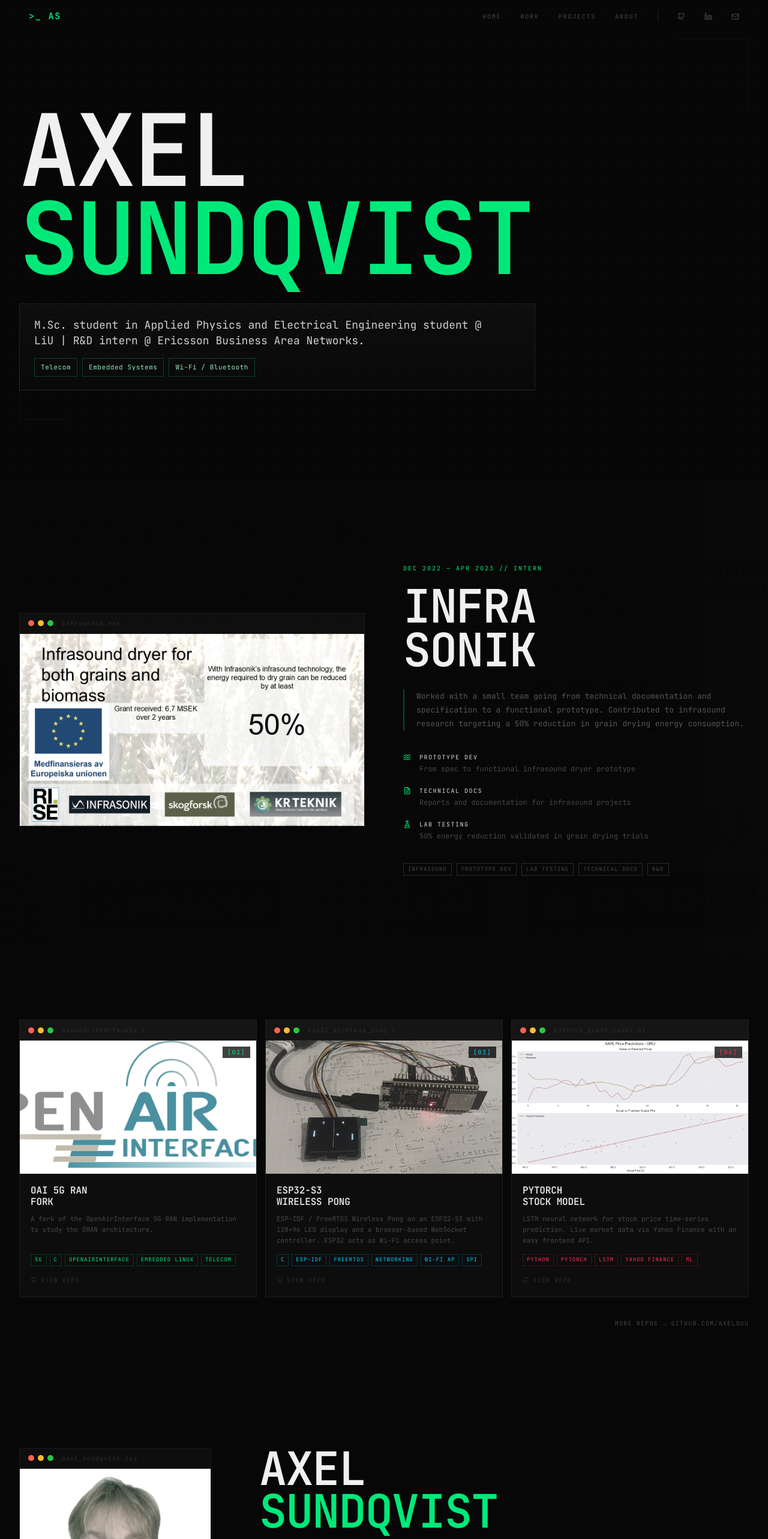
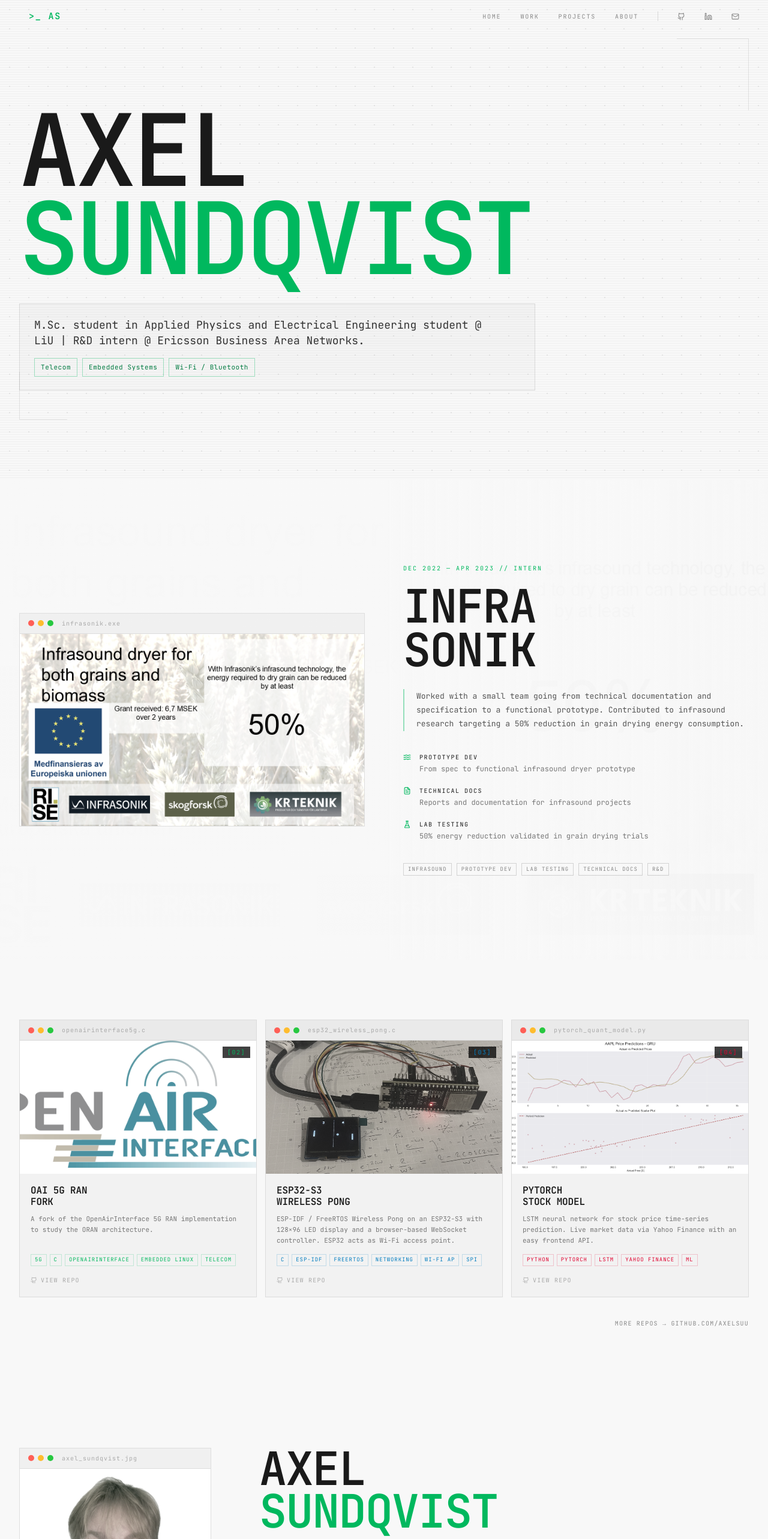
Before and after one commit to AxelSuu/AxelSundqvist, a React (Vite) app: page / in a window 1280 px wide. Shown: the top 2566 px of the page at 60% size. Built offline with nearby package versions, Linux system fonts and the light colour scheme.

Commit message:
ljus läge

```diff
--- a/src/app-alt.css
+++ b/src/app-alt.css
@@ -1,19 +1,19 @@
-/* ===== ALT DESIGN: Dark Terminal / Brutalist Editorial ===== */
+/* ===== ALT DESIGN: Light Terminal / Brutalist Editorial ===== */
 body {
-  background-color: #070707 !important;
+  background-color: #f8f8f8 !important;
 }
 
 .alt-root {
-  --alt-bg: #070707;
-  --alt-bg2: #0d0d0d;
-  --alt-border: rgba(255, 255, 255, 0.07);
-  --alt-border-hi: rgba(255, 255, 255, 0.14);
-  --alt-text: #d8d8d8;
-  --alt-muted: #464646;
-  --alt-green: #00e87a;
-  --alt-green-dim: rgba(0, 232, 122, 0.1);
-  --alt-pink: #ff2d55;
-  --alt-cyan: #00cfff;
+  --alt-bg: #f8f8f8;
+  --alt-bg2: #f0f0f0;
+  --alt-border: rgba(0, 0, 0, 0.08);
+  --alt-border-hi: rgba(0, 0, 0, 0.15);
+  --alt-text: #1a1a1a;
+  --alt-muted: #888888;
+  --alt-green: #00b85e;
+  --alt-green-dim: rgba(0, 184, 94, 0.1);
+  --alt-pink: #e0002e;
+  --alt-cyan: #007cbf;
   --mono: 'JetBrains Mono', ui-monospace, 'Courier New', monospace;
 
   background: var(--alt-bg);
@@ -40,7 +40,7 @@ body {
 /* ── Dot grid background ── */
 .alt-grid-bg {
   background-image:
-    radial-gradient(circle, rgba(255,255,255,0.06) 1px, transparent 1px);
+    radial-gradient(circle, rgba(0,0,0,0.07) 1px, transparent 1px);
   background-size: 32px 32px;
 }
 
@@ -53,8 +53,8 @@ body {
     0deg,
     transparent,
     transparent 3px,
-    rgba(0,0,0,0.09) 3px,
-    rgba(0,0,0,0.09) 4px
+    rgba(0,0,0,0.03) 3px,
+    rgba(0,0,0,0.03) 4px
   );
   pointer-events: none;
   z-index: 1;
@@ -67,7 +67,7 @@ body {
   gap: 6px;
   padding: 9px 14px;
   border-bottom: 1px solid var(--alt-border);
-  background: rgba(255,255,255,0.03);
+  background: rgba(0,0,0,0.03);
   flex-shrink: 0;
 }
 .alt-dot { width: 10px; height: 10px; border-radius: 50%; }
--- a/src/components/alt/terminal-about.tsx
+++ b/src/components/alt/terminal-about.tsx
@@ -18,13 +18,13 @@ export default function TerminalAbout() {
         <div className="alt-about-grid">
           {/* Left: image + filename */}
           <div>
-            <div style={{ border: '1px solid rgba(255,255,255,0.07)', overflow: 'hidden', position: 'relative' }}>
+            <div style={{ border: '1px solid rgba(0,0,0,0.1)', overflow: 'hidden', position: 'relative' }}>
               {/* Terminal header */}
               <div className="alt-terminal-header">
                 <div className="alt-dot" style={{ background: '#ff5f56' }} />
                 <div className="alt-dot" style={{ background: '#febc2e' }} />
                 <div className="alt-dot" style={{ background: '#27c840' }} />
-                <span style={{ marginLeft: 8, fontSize: 10, color: '#2c2c2c', letterSpacing: '0.1em' }}>
+                <span style={{ marginLeft: 8, fontSize: 10, color: '#aaa', letterSpacing: '0.1em' }}>
                   axel_sundqvist.jpg
                 </span>
               </div>
@@ -46,7 +46,7 @@ export default function TerminalAbout() {
                 <div style={{
                   position: 'absolute',
                   inset: 0,
-                  background: 'linear-gradient(135deg, rgba(0,232,122,0.12), rgba(0,207,255,0.06))',
+                  background: 'linear-gradient(135deg, rgba(0,184,94,0.1), rgba(0,124,191,0.05))',
                   mixBlendMode: 'screen',
                   pointerEvents: 'none',
                 }} />
@@ -82,14 +82,14 @@ export default function TerminalAbout() {
               lineHeight: 0.92,
               letterSpacing: '-0.025em',
               marginBottom: 36,
-              color: '#f0f0f0',
+              color: '#1a1a1a',
             }}>
               AXEL<br />
-              <span style={{ color: '#00e87a' }}>SUNDQVIST</span>
+              <span style={{ color: '#00b85e' }}>SUNDQVIST</span>
             </h2>
 
             <div style={{
-              borderLeft: '2px solid rgba(0,232,122,0.25)',
+              borderLeft: '2px solid rgba(0,184,94,0.4)',
               paddingLeft: 22,
               marginBottom: 44,
             }}>
@@ -135,13 +135,13 @@ export default function TerminalAbout() {
                 }
               ].map(item => (
                 <div key={item.title} style={{ display: 'flex', gap: 14, alignItems: 'flex-start' }}>
-                  <span style={{ color: '#00e87a', marginTop: 1, flexShrink: 0 }}>{item.icon}</span>
+                  <span style={{ color: '#00b85e', marginTop: 1, flexShrink: 0 }}>{item.icon}</span>
                   <div>
-                    <div style={{ fontSize: 10, letterSpacing: '0.18em', color: '#d8d8d8', marginBottom: 5 }}>
+                    <div style={{ fontSize: 10, letterSpacing: '0.18em', color: '#1a1a1a', marginBottom: 5 }}>
                       {item.title}
                     </div>
                     {Array.isArray(item.lines) && item.lines.map(l => (
-                      <div key={l} style={{ fontSize: 12, color: '#464646', lineHeight: 1.7 }}>{l}</div>
+                      <div key={l} style={{ fontSize: 12, color: '#777', lineHeight: 1.7 }}>{l}</div>
                     ))}
                     {item.content}
                   </div>
--- a/src/components/alt/terminal-hero.tsx
+++ b/src/components/alt/terminal-hero.tsx
@@ -20,8 +20,8 @@ export default function TerminalHero() {
         right: 32,
         width: 120,
         height: 120,
-        borderTop: '1px solid rgba(255,255,255,0.05)',
-        borderRight: '1px solid rgba(255,255,255,0.05)',
+        borderTop: '1px solid rgba(0,0,0,0.09)',
+        borderRight: '1px solid rgba(0,0,0,0.09)',
         zIndex: 2,
       }} />
       <div style={{
@@ -30,8 +30,8 @@ export default function TerminalHero() {
         left: 32,
         width: 80,
         height: 80,
-        borderBottom: '1px solid rgba(255,255,255,0.05)',
-        borderLeft: '1px solid rgba(255,255,255,0.05)',
+        borderBottom: '1px solid rgba(0,0,0,0.09)',
+        borderLeft: '1px solid rgba(0,0,0,0.09)',
         zIndex: 2,
       }} />
 
@@ -50,21 +50,21 @@ export default function TerminalHero() {
             userSelect: 'none',
           }}
         >
-          <div style={{ color: '#f0f0f0' }}>AXEL</div>
-          <div style={{ color: '#00e87a' }}>SUNDQVIST</div>
+          <div style={{ color: '#1a1a1a' }}>AXEL</div>
+          <div style={{ color: '#00b85e' }}>SUNDQVIST</div>
         </div>
 
         {/* Impact intro panel */}
         <div style={{
-          border: '1px solid rgba(255,255,255,0.09)',
-          background: 'linear-gradient(180deg, rgba(255,255,255,0.03), rgba(255,255,255,0.01))',
+          border: '1px solid rgba(0,0,0,0.1)',
+          background: 'linear-gradient(180deg, rgba(0,0,0,0.025), rgba(0,0,0,0.01))',
           padding: '22px 24px',
           maxWidth: 860,
         }}>
 
           <p style={{
             margin: 0,
-            color: '#cfcfcf',
+            color: '#333',
             fontSize: 18,
             lineHeight: 1.45,
             maxWidth: 780,
@@ -83,8 +83,8 @@ export default function TerminalHero() {
               <span
                 key={tag}
                 style={{
-                  border: '1px solid rgba(0,232,122,0.25)',
-                  color: '#8ee9b7',
+                  border: '1px solid rgba(0,184,94,0.35)',
+                  color: '#007a40',
                   fontSize: 11,
                   letterSpacing: '0.05em',
                   padding: '6px 10px',
--- a/src/components/alt/terminal-nav.tsx
+++ b/src/components/alt/terminal-nav.tsx
@@ -32,8 +32,8 @@ export default function TerminalNav() {
         right: 0,
         zIndex: 200,
         fontFamily: 'var(--mono)',
-        borderBottom: scrolled ? '1px solid rgba(255,255,255,0.07)' : '1px solid transparent',
-        background: scrolled ? 'rgba(7,7,7,0.92)' : 'transparent',
+        borderBottom: scrolled ? '1px solid rgba(0,0,0,0.09)' : '1px solid transparent',
+        background: scrolled ? 'rgba(248,248,248,0.92)' : 'transparent',
         backdropFilter: scrolled ? 'blur(16px)' : 'none',
         transition: 'background 0.35s, border-color 0.35s',
       }}
@@ -57,7 +57,7 @@ export default function TerminalNav() {
             fontFamily: 'inherit',
             fontSize: 15,
             fontWeight: 700,
-            color: '#00e87a',
+            color: '#00b85e',
             letterSpacing: '0.12em',
             padding: 0,
           }}
@@ -79,19 +79,19 @@ export default function TerminalNav() {
                 fontFamily: 'inherit',
                 fontSize: 10,
                 letterSpacing: '0.18em',
-                color: '#464646',
+                color: '#888',
                 textTransform: 'uppercase',
                 padding: '4px 0',
                 transition: 'color 0.2s',
               }}
-              onMouseEnter={e => (e.currentTarget.style.color = '#d8d8d8')}
-              onMouseLeave={e => (e.currentTarget.style.color = '#464646')}
+              onMouseEnter={e => (e.currentTarget.style.color = '#1a1a1a')}
+              onMouseLeave={e => (e.currentTarget.style.color = '#888')}
             >
             {item.label}
             </button>
           ))}
 
-          <div style={{ width: 1, height: 16, background: 'rgba(255,255,255,0.1)' }} />
+          <div style={{ width: 1, height: 16, background: 'rgba(0,0,0,0.12)' }} />
 
           {[
             { href: 'https://github.com/AxelSuu', icon: <Github size={13} />, label: 'GH' },
@@ -104,13 +104,13 @@ export default function TerminalNav() {
               target={s.href.startsWith('http') ? '_blank' : undefined}
               rel="noopener noreferrer"
               style={{
-                color: '#464646',
+                color: '#888',
                 display: 'flex',
                 alignItems: 'center',
                 transition: 'color 0.2s',
               }}
-              onMouseEnter={e => (e.currentTarget.style.color = '#00e87a')}
-              onMouseLeave={e => (e.currentTarget.style.color = '#464646')}
+              onMouseEnter={e => (e.currentTarget.style.color = '#00b85e')}
+              onMouseLeave={e => (e.currentTarget.style.color = '#888')}
             >
               {s.icon}
             </a>
@@ -122,9 +122,9 @@ export default function TerminalNav() {
           onClick={() => setOpen(o => !o)}
           style={{
             background: 'none',
-            border: '1px solid rgba(255,255,255,0.1)',
+            border: '1px solid rgba(0,0,0,0.12)',
             cursor: 'pointer',
-            color: '#d8d8d8',
+            color: '#1a1a1a',
             padding: '6px 8px',
             display: 'none',
           }}
@@ -138,8 +138,8 @@ export default function TerminalNav() {
       {/* Mobile dropdown */}
       {open && (
         <div style={{
-          background: 'rgba(7,7,7,0.97)',
-          borderTop: '1px solid rgba(255,255,255,0.07)',
+          background: 'rgba(248,248,248,0.97)',
+          borderTop: '1px solid rgba(0,0,0,0.09)',
           padding: '20px 28px 28px',
           fontFamily: 'var(--mono)',
         }}>
@@ -157,14 +157,14 @@ export default function TerminalNav() {
                 fontFamily: 'inherit',
                 fontSize: 12,
                 letterSpacing: '0.15em',
-                color: '#464646',
+                color: '#888',
                 padding: '10px 0',
                 textTransform: 'uppercase',
-                borderBottom: '1px solid rgba(255,255,255,0.05)',
+                borderBottom: '1px solid rgba(0,0,0,0.07)',
                 transition: 'color 0.2s',
               }}
-              onMouseEnter={e => (e.currentTarget.style.color = '#00e87a')}
-              onMouseLeave={e => (e.currentTarget.style.color = '#464646')}
+              onMouseEnter={e => (e.currentTarget.style.color = '#00b85e')}
+              onMouseLeave={e => (e.currentTarget.style.color = '#888')}
             >
               [{item.num}]_{item.label}
             </button>
--- a/src/components/alt/terminal-projects.tsx
+++ b/src/components/alt/terminal-projects.tsx
@@ -9,7 +9,7 @@ const PROJECTS = [
     tags: ['5G', 'C', 'OpenAirInterface', 'Embedded Linux', 'Telecom'],
     desc: 'A fork of the OpenAirInterface 5G RAN implementation to study the ORAN architecture. ',
     github: 'https://github.com/AxelSuu/openairinterface5g',
-    accentColor: '#00e87a',
+    accentColor: '#00b85e',
   },
   {
     num: '03',
@@ -19,7 +19,7 @@ const PROJECTS = [
     tags: ['C', 'ESP-IDF', 'FreeRTOS', 'Networking', 'Wi-Fi AP', 'SPI'],
     desc: 'ESP-IDF / FreeRTOS Wireless Pong on an ESP32-S3 with 128×96 LED display and a browser-based WebSocket controller. ESP32 acts as Wi-Fi access point.',
     github: 'https://github.com/AxelSuu/ESP32-Wi-Fi-Pong',
-    accentColor: '#00cfff',
+    accentColor: '#007cbf',
   },
   {
     num: '04',
@@ -29,7 +29,7 @@ const PROJECTS = [
     tags: ['Python', 'PyTorch', 'LSTM', 'Yahoo Finance', 'ML'],
     desc: 'LSTM neural network for stock price time-series prediction. Live market data via Yahoo Finance with an easy frontend API.',
     github: 'https://github.com/AxelSuu/Pytorch-Quant-Model',
-    accentColor: '#ff2d55',
+    accentColor: '#e0002e',
   },
 ]
 
@@ -37,22 +37,22 @@ function ProjectCard({ p }: { p: typeof PROJECTS[0] }) {
   return (
     <div
       style={{
-        background: '#0d0d0d',
-        border: '1px solid rgba(255,255,255,0.07)',
+        background: '#f2f2f2',
+        border: '1px solid rgba(0,0,0,0.09)',
         display: 'flex',
         flexDirection: 'column',
         overflow: 'hidden',
         transition: 'border-color 0.3s',
       }}
-      onMouseEnter={e => (e.currentTarget.style.borderColor = p.accentColor + '55')}
-      onMouseLeave={e => (e.currentTarget.style.borderColor = 'rgba(255,255,255,0.07)')}
+      onMouseEnter={e => (e.currentTarget.style.borderColor = p.accentColor + '66')}
+      onMouseLeave={e => (e.currentTarget.style.borderColor = 'rgba(0,0,0,0.09)')}
     >
       {/* Terminal chrome */}
       <div className="alt-terminal-header">
         <div className="alt-dot" style={{ background: '#ff5f56' }} />
         <div className="alt-dot" style={{ background: '#febc2e' }} />
         <div className="alt-dot" style={{ background: '#27c840' }} />
-        <span style={{ marginLeft: 8, fontSize: 10, color: '#2c2c2c', letterSpacing: '0.1em', fontFamily: 'var(--mono)', flex: 1, overflow: 'hidden', whiteSpace: 'nowrap', textOverflow: 'ellipsis' }}>
+        <span style={{ marginLeft: 8, fontSize: 10, color: '#aaa', letterSpacing: '0.1em', fontFamily: 'var(--mono)', flex: 1, overflow: 'hidden', whiteSpace: 'nowrap', textOverflow: 'ellipsis' }}>
           {p.filename}
         </span>
       </div>
@@ -87,13 +87,13 @@ function ProjectCard({ p }: { p: typeof PROJECTS[0] }) {
           letterSpacing: '-0.01em',
           lineHeight: 1.2,
           marginBottom: 10,
-          color: '#e8e8e8',
+          color: '#1a1a1a',
           whiteSpace: 'pre-line',
         }}>
           {p.title}
         </h3>
 
-        <p style={{ fontSize: 11, color: '#464646', lineHeight: 1.65, marginBottom: 14, flex: 1 }}>
+        <p style={{ fontSize: 11, color: '#777', lineHeight: 1.65, marginBottom: 14, flex: 1 }}>
           {p.desc}
         </p>
 
@@ -121,9 +121,9 @@ function ProjectCard({ p }: { p: typeof PROJECTS[0] }) {
           target="_blank"
           rel="noopener noreferrer"
           className="alt-link"
-          style={{ color: '#2c2c2c' }}
+          style={{ color: '#aaa' }}
           onMouseEnter={e => (e.currentTarget.style.color = p.accentColor)}
-          onMouseLeave={e => (e.currentTarget.style.color = '#2c2c2c')}
+          onMouseLeave={e => (e.currentTarget.style.color = '#aaa')}
         >
           <Github size={11} />
           VIEW REPO
--- a/src/components/alt/terminal-work.tsx
+++ b/src/components/alt/terminal-work.tsx
@@ -25,14 +25,14 @@ export default function TerminalWork() {
         backgroundImage: 'url(/images/infradryer.png)',
         backgroundSize: 'cover',
         backgroundPosition: 'center',
-        filter: 'grayscale(100%) brightness(0.25)',
-        opacity: 0.18,
+        filter: 'grayscale(100%) brightness(0.85)',
+        opacity: 0.12,
         zIndex: 0,
       }} />
       <div style={{
         position: 'absolute',
         inset: 0,
-        background: 'linear-gradient(to right, rgba(7,7,7,0.98) 50%, rgba(7,7,7,0.8))',
+        background: 'linear-gradient(to right, rgba(248,248,248,0.97) 50%, rgba(248,248,248,0.82))',
         zIndex: 1,
       }} />
 
@@ -40,12 +40,12 @@ export default function TerminalWork() {
 
         <div className="alt-work-grid">
           {/* Left: terminal window with image */}
-          <div style={{ display: 'flex', flexDirection: 'column', border: '1px solid rgba(255,255,255,0.08)', overflow: 'hidden', minWidth: 0 }}>
+          <div style={{ display: 'flex', flexDirection: 'column', border: '1px solid rgba(0,0,0,0.1)', overflow: 'hidden', minWidth: 0 }}>
             <div className="alt-terminal-header">
               <div className="alt-dot" style={{ background: '#ff5f56' }} />
               <div className="alt-dot" style={{ background: '#febc2e' }} />
               <div className="alt-dot" style={{ background: '#27c840' }} />
-              <span style={{ marginLeft: 8, fontSize: 10, color: '#2c2c2c', letterSpacing: '0.1em' }}>
+              <span style={{ marginLeft: 8, fontSize: 10, color: '#aaa', letterSpacing: '0.1em' }}>
                 infrasonik.exe
               </span>
             </div>
@@ -61,7 +61,7 @@ export default function TerminalWork() {
 
           {/* Right: content */}
           <div>
-            <div style={{ fontSize: 10, letterSpacing: '0.2em', color: '#00e87a', marginBottom: 20 }}>
+            <div style={{ fontSize: 10, letterSpacing: '0.2em', color: '#00b85e', marginBottom: 20 }}>
               DEC 2022 — APR 2023&nbsp;//&nbsp;INTERN
             </div>
 
@@ -71,13 +71,13 @@ export default function TerminalWork() {
               lineHeight: 0.95,
               letterSpacing: '-0.025em',
               marginBottom: 28,
-              color: '#f0f0f0',
+              color: '#1a1a1a',
             }}>
               INFRA<br />SONIK
             </h2>
 
             <div style={{
-              borderLeft: '2px solid rgba(0,232,122,0.3)',
+              borderLeft: '2px solid rgba(0,184,94,0.4)',
               paddingLeft: 20,
               marginBottom: 36,
             }}>
@@ -92,12 +92,12 @@ export default function TerminalWork() {
             <div style={{ display: 'flex', flexDirection: 'column', gap: 20, marginBottom: 36 }}>
               {HIGHLIGHTS.map(h => (
                 <div key={h.title} style={{ display: 'flex', gap: 14, alignItems: 'flex-start' }}>
-                  <span style={{ color: '#00e87a', marginTop: 1, flexShrink: 0 }}>{h.icon}</span>
+                  <span style={{ color: '#00b85e', marginTop: 1, flexShrink: 0 }}>{h.icon}</span>
                   <div>
-                    <div style={{ fontSize: 10, letterSpacing: '0.15em', color: '#d8d8d8', marginBottom: 3 }}>
+                    <div style={{ fontSize: 10, letterSpacing: '0.15em', color: '#1a1a1a', marginBottom: 3 }}>
                       {h.title}
                     </div>
-                    <div style={{ fontSize: 12, color: '#464646', lineHeight: 1.5 }}>{h.desc}</div>
+                    <div style={{ fontSize: 12, color: '#777', lineHeight: 1.5 }}>{h.desc}</div>
                   </div>
                 </div>
               ))}
```
Also changed, not shown: src/app.tsx (line endings or trailing spaces).
